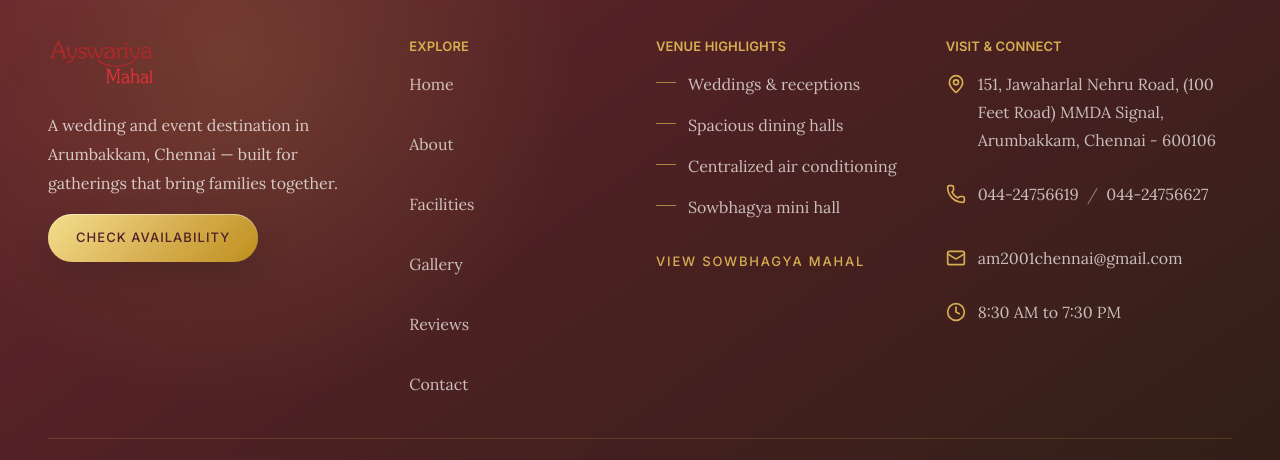
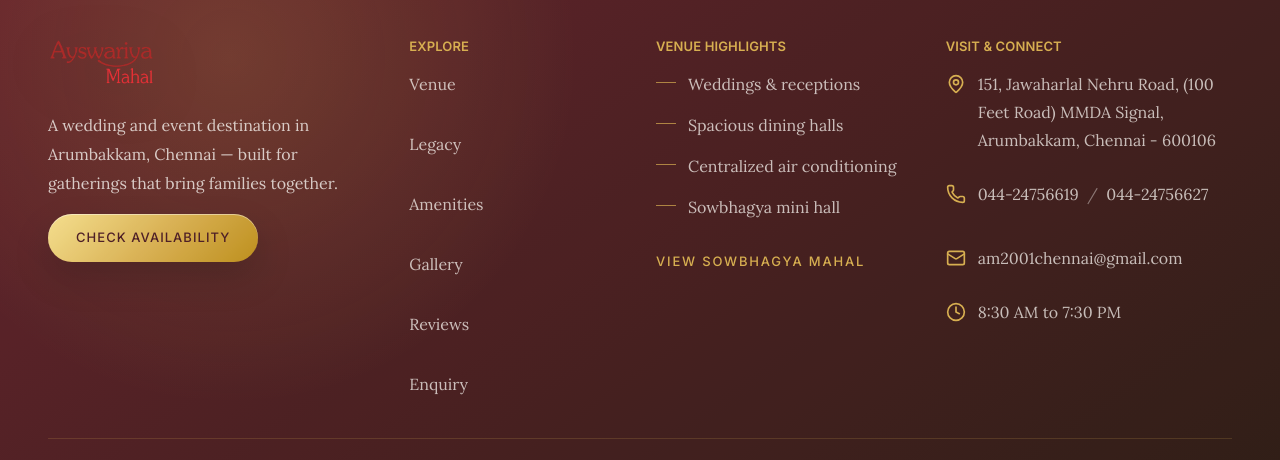
Before and after one commit to Random-Stack-Team/client-ayswariya-mahal, a React (Vite) app: page / in a window 1280 px wide. Shown: the part 4961-5421 px from the top of the page. Built offline with nearby package versions, Linux system fonts and the light colour scheme; a web font is replaced by a local one.

Commit message:
fix: footer explore links match navbar titles - Venue, Legacy, Amenities, Gallery, Reviews, Enquiry

```diff
--- a/src/components/common/Footer.jsx
+++ b/src/components/common/Footer.jsx
@@ -6,12 +6,12 @@
 import FooterCredit from "./FooterCredit";
 
 const quickLinks = [
-  { label: "Home", to: "/" },
-  { label: "About", to: "/about" },
-  { label: "Facilities", to: "/facilities" },
+  { label: "Venue", to: "/" },
+  { label: "Legacy", to: "/about" },
+  { label: "Amenities", to: "/facilities" },
   { label: "Gallery", to: "/gallery" },
   { label: "Reviews", to: "/reviews" },
-  { label: "Contact", to: "/contact" },
+  { label: "Enquiry", to: "/contact" },
 ];
 
 const venueHighlights = [
--- a/src/components/common/SowbhagyaFooter.jsx
+++ b/src/components/common/SowbhagyaFooter.jsx
@@ -6,12 +6,12 @@
 import FooterCredit from "./FooterCredit";
 
 const quickLinks = [
-  { label: "Home", to: "/" },
-  { label: "About", to: "/about" },
-  { label: "Facilities", to: "/facilities" },
+  { label: "Venue", to: "/" },
+  { label: "Legacy", to: "/about" },
+  { label: "Amenities", to: "/facilities" },
   { label: "Gallery", to: "/gallery" },
   { label: "Reviews", to: "/reviews" },
-  { label: "Contact", to: "/contact" },
+  { label: "Enquiry", to: "/contact" },
 ];
 
 const venueHighlights = [
```
